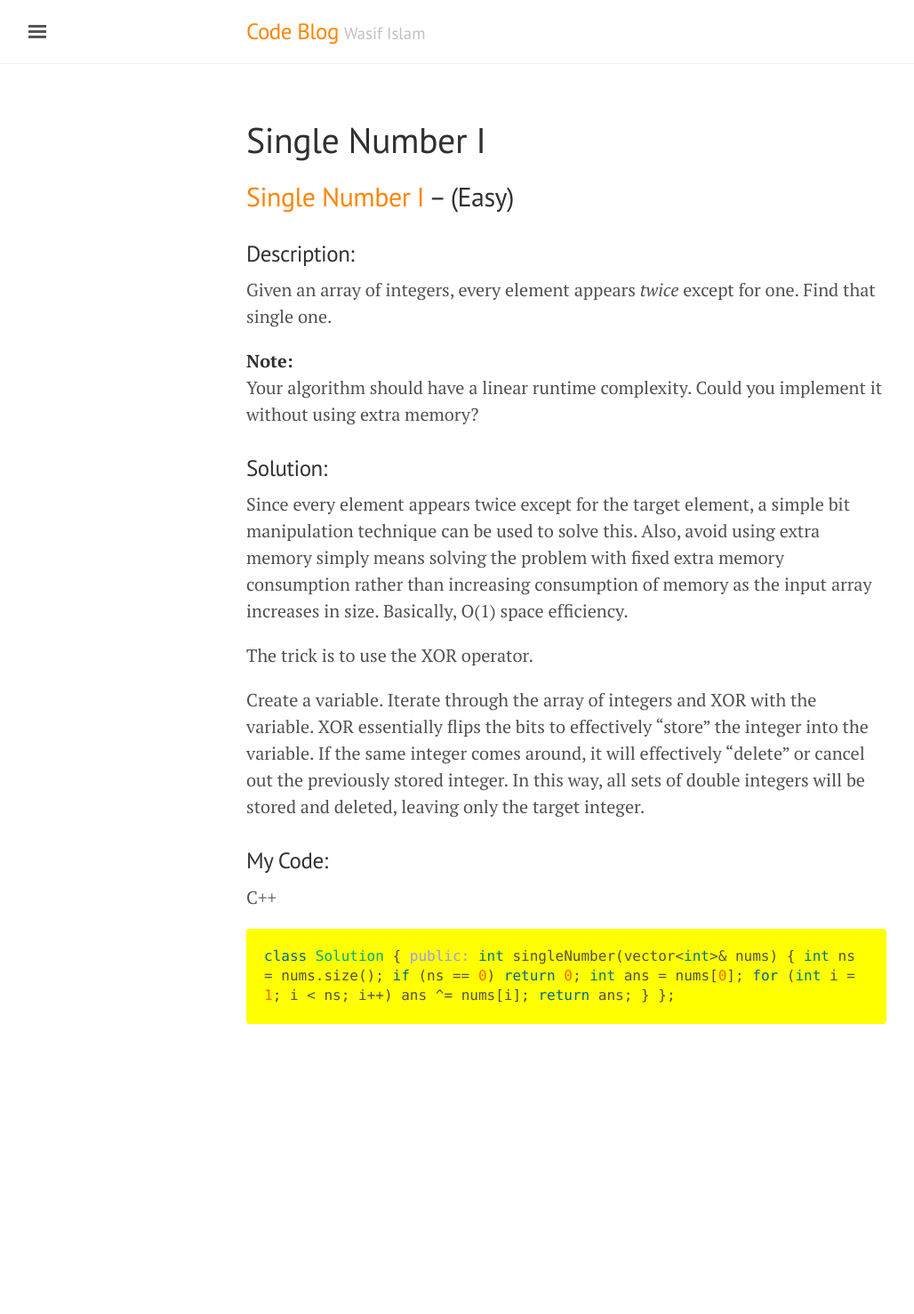
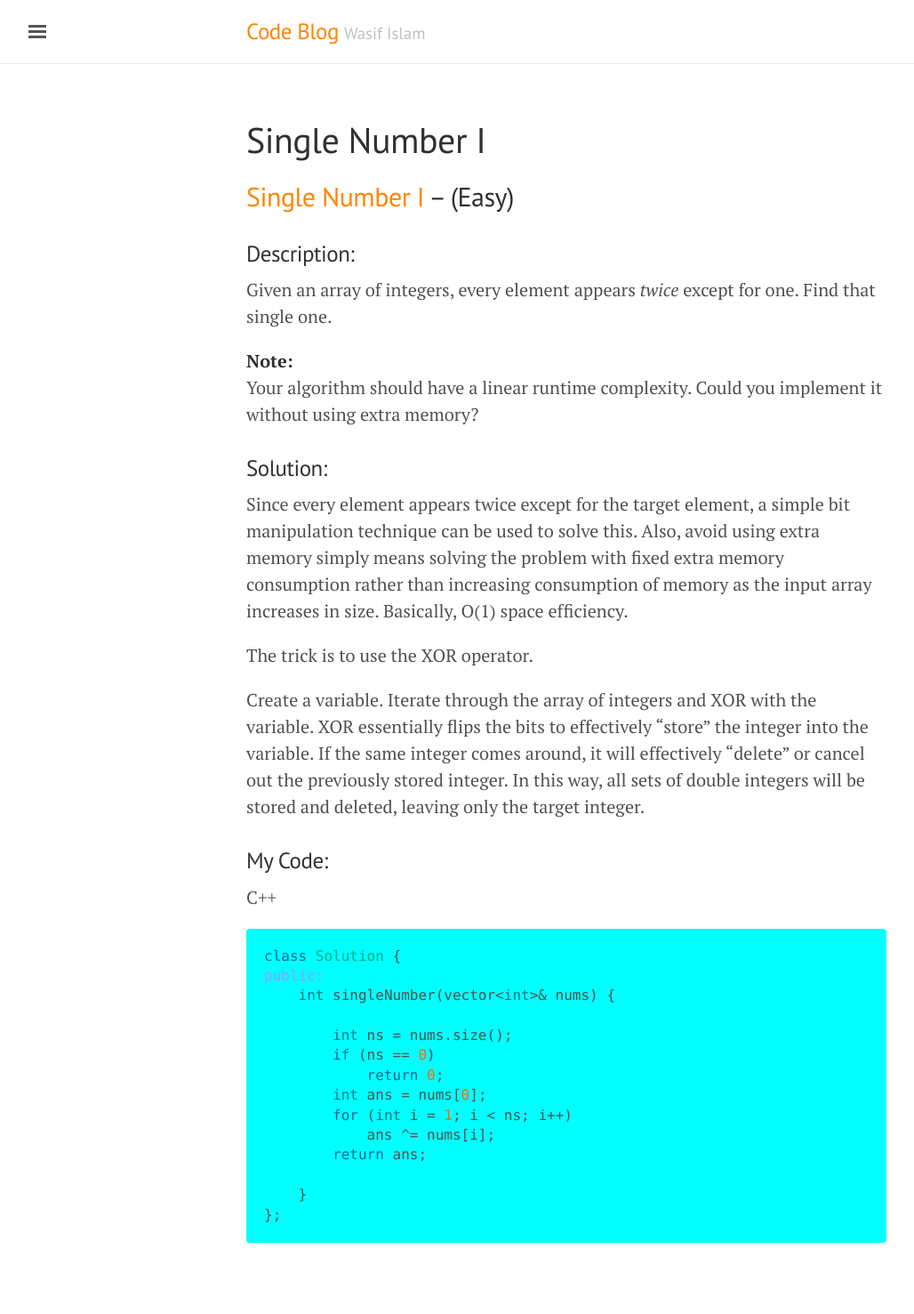
Before and after one commit to washifu/CodeBlog, a Jekyll site: the page built from pages/2017-08-24-Single_Number_I.md, in a window 1280 px wide. Shown: the whole page at 89% size, without its empty margins (3-1031 px from the left). Built offline with Jekyll 4.4.1, drawn with Linux system fonts in a browser that asks for light colours; comment, search, counter and statistics services are not loaded; before the commit the page ends 1231 px from its top, so only the background shows below that.

Commit message:
Update poole.css

```diff
--- a/public/css/poole.css
+++ b/public/css/poole.css
@@ -166,16 +166,13 @@ pre {
   padding: 1rem;
   font-size: .8rem;
   line-height: 1.4;
-  /*
   white-space: pre;
   white-space: pre-wrap;
   word-break: break-all;
   word-wrap: break-word;
-  */
-  white-space: normal;
-  overflow-x: scroll; /* wasif */
   /*background-color: #f9f9f9;*/
-  background-color: #ffff00;
+  background-color: #00ffff; /* wasif */
+  max-width: 46rem; /* wasif */
 }
 pre code {
   padding: 0;
@@ -391,7 +388,7 @@ tbody tr:nth-child(odd) th {
  */
 
 .pagination {
-  /*overflow: hidden;  wasif */ /* clearfix */
+  overflow: hidden; /* clearfix */
   margin-left: -1rem;
   margin-right: -1rem;
   font-family: "PT Sans", Helvetica, Arial, sans-serif;
```
